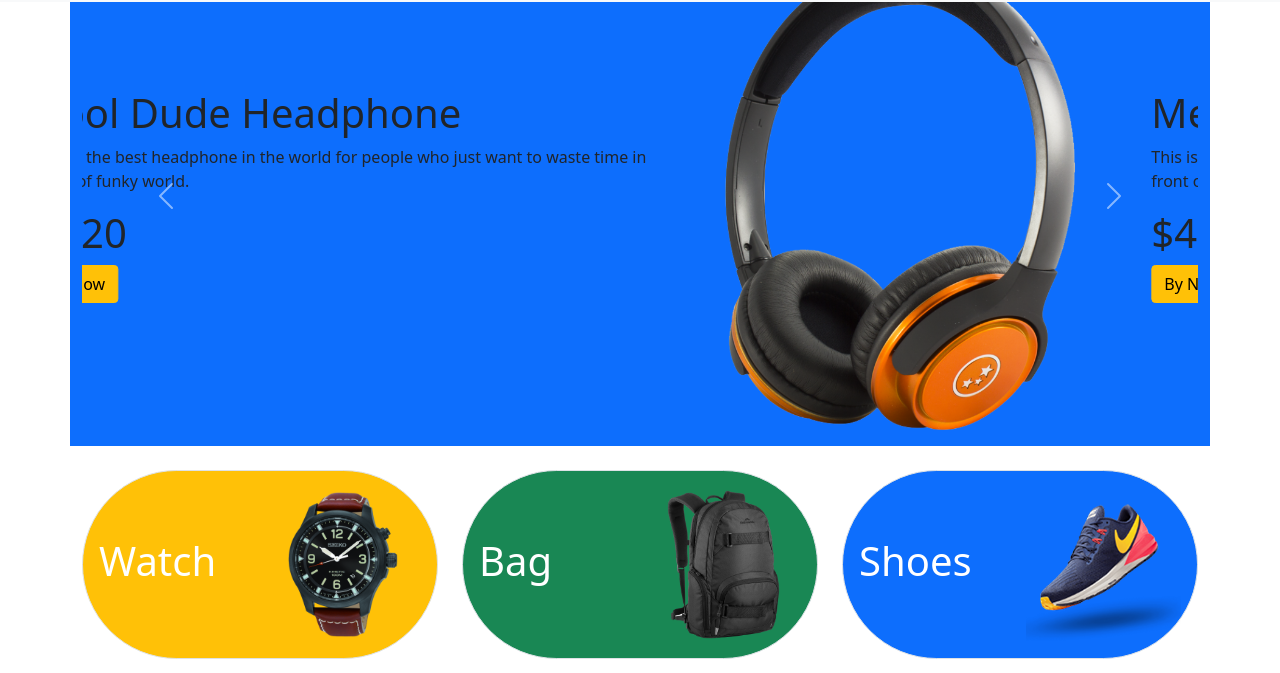
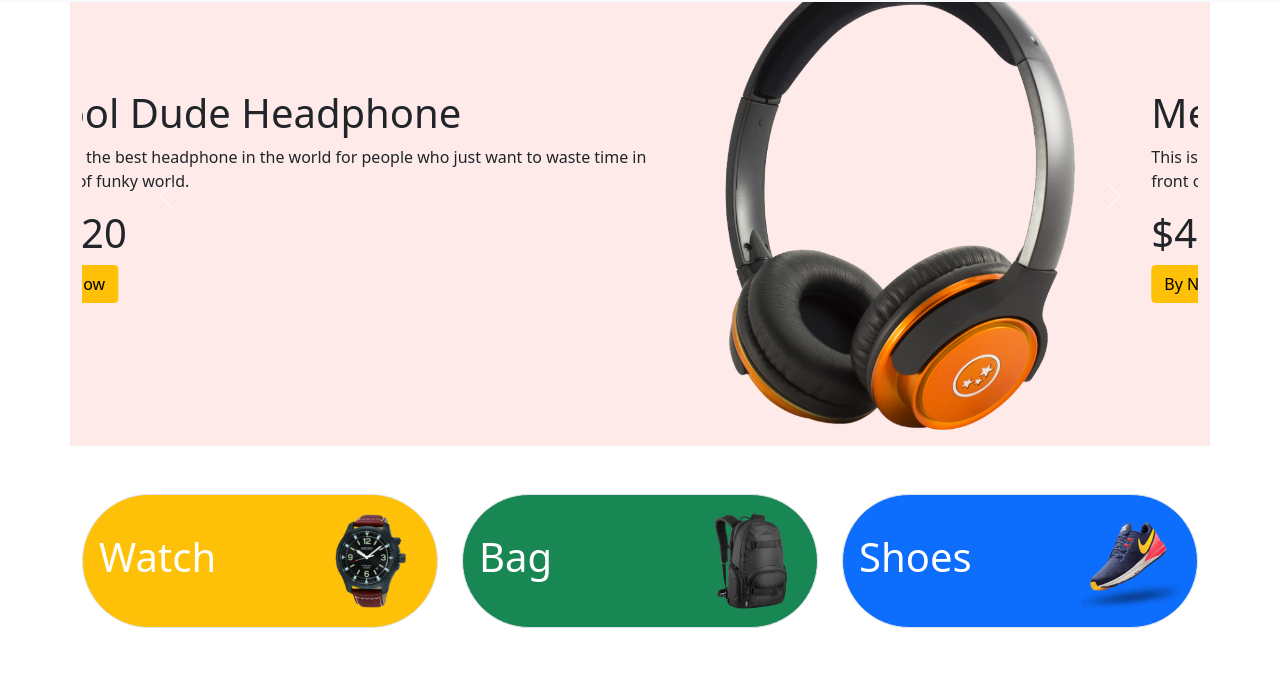
Before and after one commit to AlaminDolar/panda-commerce-bootstarp-repo, a plain HTML site: page index.html in a window 1280 px wide. Shown: the part 54-727 px from the top of the page. Drawn offline with nearby package versions, Linux system fonts and the light colour scheme.

Commit message:
Almost done

```diff
--- a/index.html
+++ b/index.html
@@ -7,6 +7,10 @@
     <title>Panda Ecommerce</title>
     <!-- bootstarp link -->
     <link href="https://cdn.jsdelivr.net/npm/bootstrap@5.0.2/dist/css/bootstrap.min.css" rel="stylesheet" integrity="sha384-EVSTQN3/azprG1Anm3QDgpJLIm9Nao0Yz1ztcQTwFspd3yD65VohhpuuCOmLASjC" crossorigin="anonymous">
+
+    <!-- css -->
+    <link rel="stylesheet" href="style.css">
+
 </head>
 <body>
    <header>
@@ -35,7 +39,7 @@
       </nav>
       <!-- Navbar end -->
       <!-- Image slider start -->
-      <section class="container bg-primary">
+      <section class="container panda-bg">
         <div id="carouselExampleControls" class="carousel slide" data-bs-ride="carousel">
             <div class="carousel-inner">
               <div class="carousel-item active">
@@ -116,7 +120,7 @@
            <!-- Mian part start -->
            <!-- Categories -->
 
-           <section class="container my-4">
+           <section class="container my-5 categories">
 
                 <div class="row g-4">
 
@@ -228,13 +232,13 @@
            </div>
         </section>
 
-        <section style="height: 300px;" class=" my-3 bg-info container d-flex justify-content-center align-items-center" id="Subscribe">
+        <section style="height: 300px;" class=" my-3 panda-bg container d-flex justify-content-center align-items-center" id="Subscribe">
           <div>
             <h1>LET'S STAY IN TOUCH</h1>
             <p><small>Get updates on sales, specials and more</small></p>
-            <input type="text " placeholder="Your email">
+            <input class="form-control" type="text " placeholder="Your email">
             <br>
-            <button class="btn btn-warning">SUBMIT</button>
+            <button class="btn  btn-warning">SUBMIT</button>
           </div>
         </section>
 
--- /dev/null
+++ b/style.css
@@ -0,0 +1,8 @@
+.panda-bg{
+    background-color: #feeae9;
+}
+
+.categories img{
+    width: 100px;
+
+}
```
